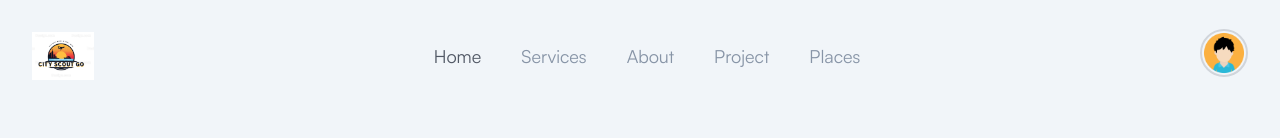
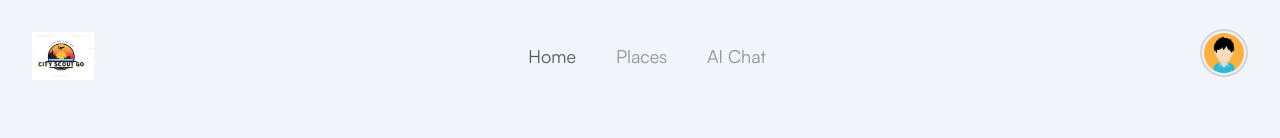
Before and after one commit to sonse184220/SWD392_FE, a Next.js app: page /user/profile in a window 1280 px wide. Shown: the top 138 px of the page. Built offline with nearby package versions, Linux system fonts and the light colour scheme; no server answers; sample sign-in values are in the browser's storage.

Commit message:
xoa nut navbar

```diff
--- a/src/components/Navbar/Navbar.tsx
+++ b/src/components/Navbar/Navbar.tsx
@@ -23,10 +23,11 @@ interface NavigationItem {
 
 const navigation: NavigationItem[] = [
     { name: 'Home', href: '/', current: true },
-    { name: 'Services', href: '#services', current: false },
-    { name: 'About', href: '#about', current: false },
-    { name: 'Project', href: '#project', current: false },
+    // { name: 'Services', href: '#services', current: false },
+    // { name: 'About', href: '#about', current: false },
+    // { name: 'Project', href: '#project', current: false },
     { name: 'Places', href: '/user/destinations', current: false },
+    { name: 'AI Chat', href: '/cityAI', current: false },
 ]
 
 function classNames(...classes: string[]) {
```
